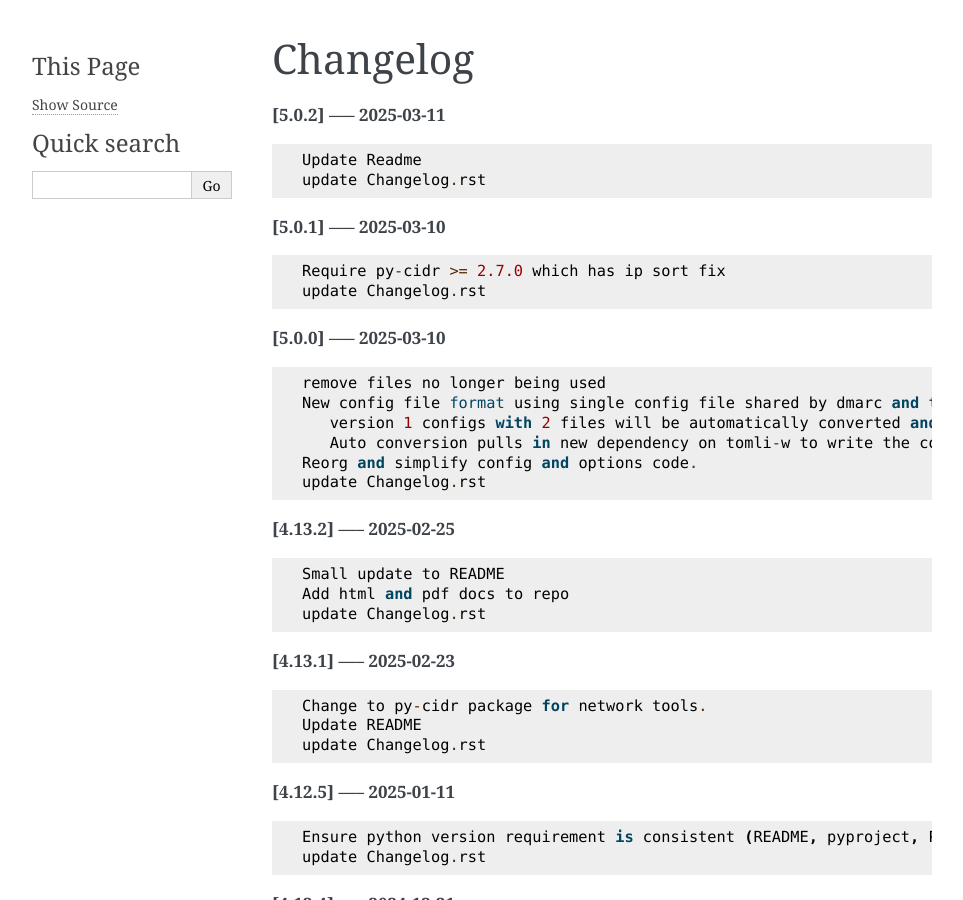
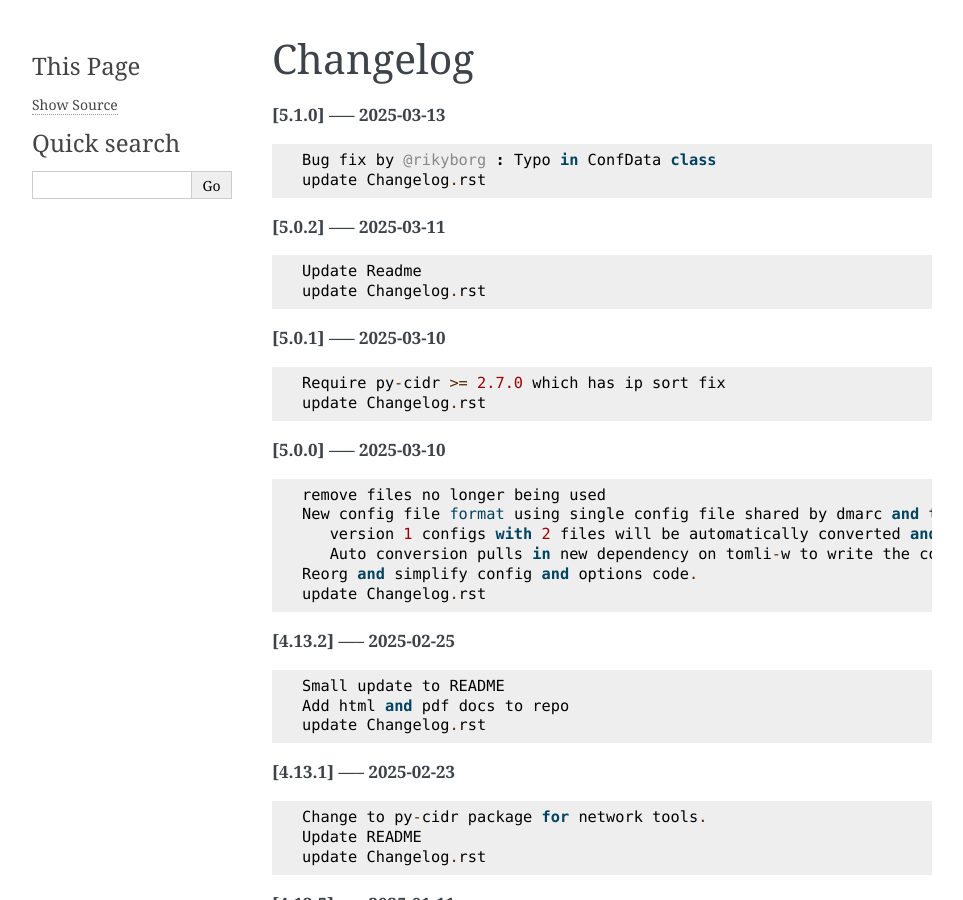
Before and after one commit to gene-git/dmarc_report, a Sphinx documentation site: the page built from Docs/Changelog.rst, in a window 1280 px wide and 900 px high. Shown: the whole window, without its empty margins (148-1111 px from the left). Built offline with Sphinx 7.4.7, drawn with Linux system fonts in a browser that asks for light colours; pages that are not in the unit, such as notebooks, are missing from menus.

Commit message:
update Changelog.rst

```diff
--- a/Docs/Changelog.rst
+++ b/Docs/Changelog.rst
@@ -1,5 +1,11 @@
 Changelog
 =========
+
+**[5.1.0] ----- 2025-03-13** ::
+
+	    Bug fix by @rikyborg : Typo in ConfData class
+	    update Changelog.rst
+
 
 **[5.0.2] ----- 2025-03-11** ::
 
```
